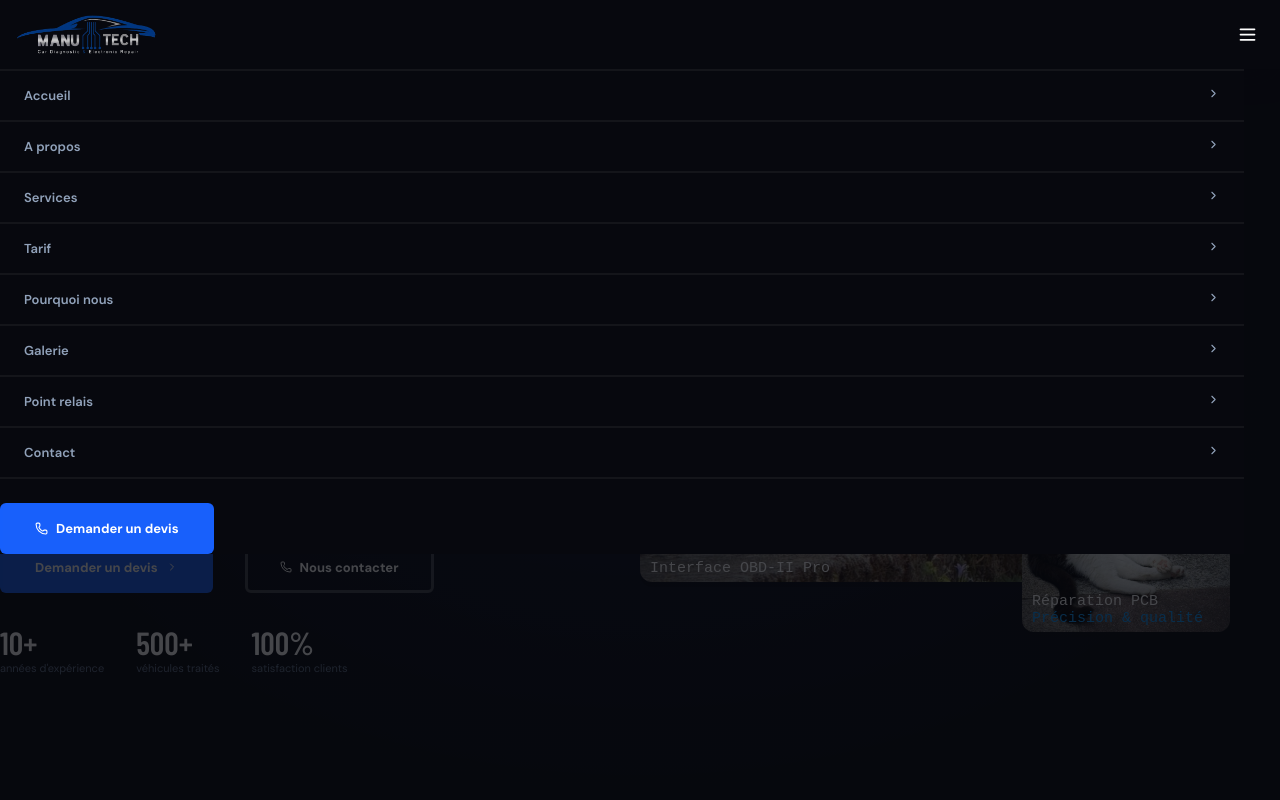
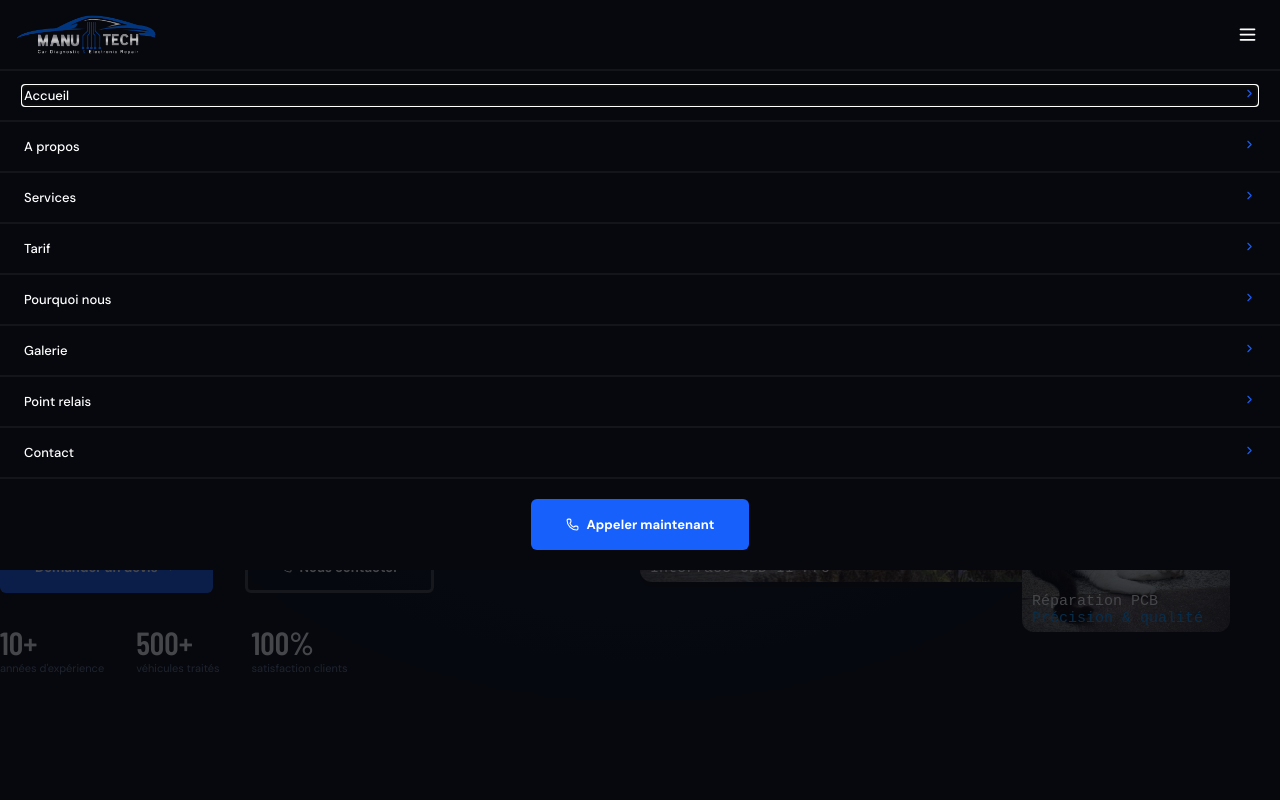
Before and after one commit to Kaohiso/manu-tech, a Vue app: page / in a window 1280 px wide. Both pictures are taken after a click on the button 1247 px from the left and 34 px from the top of the page. Shown: the top 800 px of the page. Built offline with nearby package versions, Linux system fonts and the light colour scheme; the HTML template or start-up script is replaced by a standard one; a web font is replaced by a local one.

Commit message:
repair dialog

```diff
--- a/src/App.vue
+++ b/src/App.vue
@@ -45,6 +45,8 @@ import AppFooter from '@/features/layout/AppFooter.vue'
   box-sizing: border-box;
   margin: 0;
   padding: 0;
+  max-width: 100%;
+  max-height: 100%;
   overscroll-behavior-x: none;
 }
 
--- a/src/features/AppContact.vue
+++ b/src/features/AppContact.vue
@@ -200,6 +200,7 @@ const adress = ['16 rue Poincaré', 'Ars-sur-Moselle', '57130']
     </div>
 
     <CardContactUs />
+    <div>GROS OUBLIE ICI</div>
   </AppSection>
 </template>
 
--- a/src/ui/DialogMT.vue
+++ b/src/ui/DialogMT.vue
@@ -1,31 +1,44 @@
 <script setup lang="ts">
 import { useTemplateRef } from 'vue'
 
-const { backdrop = true } = defineProps<{ backdrop?: boolean }>()
-const dialog = useTemplateRef('dialogMT')
+const { backdrop = false } = defineProps<{ backdrop?: boolean }>()
+const dialog = useTemplateRef('dialogMobile')
 
 function openDialogMt() {
+  console.log('OPEN?')
+  console.log(dialog.value?.open)
   if (backdrop) dialog.value?.showModal()
   else dialog.value?.show()
 }
 
 function closeDialogMt() {
+  console.log('CLOSE')
+  console.log(dialog.value)
   dialog.value?.close()
 }
 
-function toggleDialogMt() {
+function toggle() {
+  console.log('TOGGLE open ?')
   console.log(dialog.value?.open)
   if (dialog.value?.open) closeDialogMt()
   else openDialogMt()
 }
 
-defineExpose({ openDialogMt, closeDialogMt, toggleDialogMt })
+defineExpose({ openDialogMt, closeDialogMt, toggle, dialog })
 </script>
 
 <template>
-  <dialog class="dialog-mt" ref="dialogMT" closedby="any">
-    <slot :openDialogMt :closeDialogMt :toggleDialogMt />
+  <dialog class="dialog-mt" ref="dialogMobile" closedby="any">
+    <slot :openDialogMt :closeDialogMt :toggle />
   </dialog>
 </template>
 
-<style scoped></style>
+<style scoped>
+.dialog-mt {
+  position: fixed;
+  inline-size: 100dvw;
+  background-color: var(--sys-color-background);
+  margin: 0;
+  border: none;
+}
+</style>
--- a/src/ui/header/AppHeaderMobile.vue
+++ b/src/ui/header/AppHeaderMobile.vue
@@ -18,19 +18,19 @@ const links: Link[] = [
   { id: '#contact', label: 'Contact' },
 ]
 
-const dialog = useTemplateRef('dialogMobile')
+const dialogMt = useTemplateRef('dialogMobile')
 const iconSize = 13
 </script>
 
 <template>
   <header class="app-header">
-    <div class="container">
+    <div>
       <img
         src="/src/assets/images/logo/manu-tech-logo.png"
         alt="logo-manu-tech"
         class="image-logo"
       />
-      <ButtonMT variant="icon" @click="dialog?.toggleDialogMt" command="show-modal">
+      <ButtonMT variant="icon" @pointerdown.stop.prevent @click.stop="dialogMt?.toggle">
         <MenuIcon color="white" :size="21" />
       </ButtonMT>
     </div>
@@ -41,16 +41,18 @@ const iconSize = 13
           <li v-for="link in links" :key="link.id">
             <a :href="link.id" @click.stop="closeDialogMt">
               {{ link.label }}
-              <ChevronRightIcon :size="13" />
+              <ChevronRightIcon :size="13" class="icon" />
             </a>
           </li>
         </ul>
       </nav>
 
-      <ButtonMT :href="callPhoneNumber">
-        <PhoneIcon :size="iconSize" />
-        <span>Demander un devis</span>
-      </ButtonMT>
+      <div class="container-button">
+        <ButtonMT :href="callPhoneNumber" class="dialog-button">
+          <PhoneIcon :size="iconSize" />
+          Appeler maintenant
+        </ButtonMT>
+      </div>
     </DialogMT>
   </header>
 </template>
@@ -81,20 +83,13 @@ const iconSize = 13
   }
 
   > dialog {
-    position: fixed;
     position-anchor: --header;
     inset-block-start: anchor(end);
-    display: grid;
-    gap: 24px;
-    inline-size: 100dvw;
-    background-color: var(--sys-color-background);
-    margin: 0;
-    border: none;
 
     &[open]::backdrop {
       position-anchor: --header;
+      inset-block-start: anchor(end);
       position: fixed;
-      inset-block-start: anchor(end);
       background-color: var(--sys-color-background);
       opacity: 0.75;
     }
@@ -114,9 +109,20 @@ const iconSize = 13
         display: flex;
         justify-content: space-between;
         font-size: var(--sys-font-size-li);
-        color: var(--sys-color-text-secondary);
-        font-weight: var(--sys-font-weight-cta-link);
+        color: var(--sys-color-text-primary);
+        font-weight: var(--ref-font-weight-medium);
       }
+    }
+
+    .icon {
+      color: var(--sys-color-primary);
+    }
+
+    .container-button {
+      display: flex;
+      width: 100%;
+      justify-content: center;
+      padding-block: 20px;
     }
   }
 }
```
